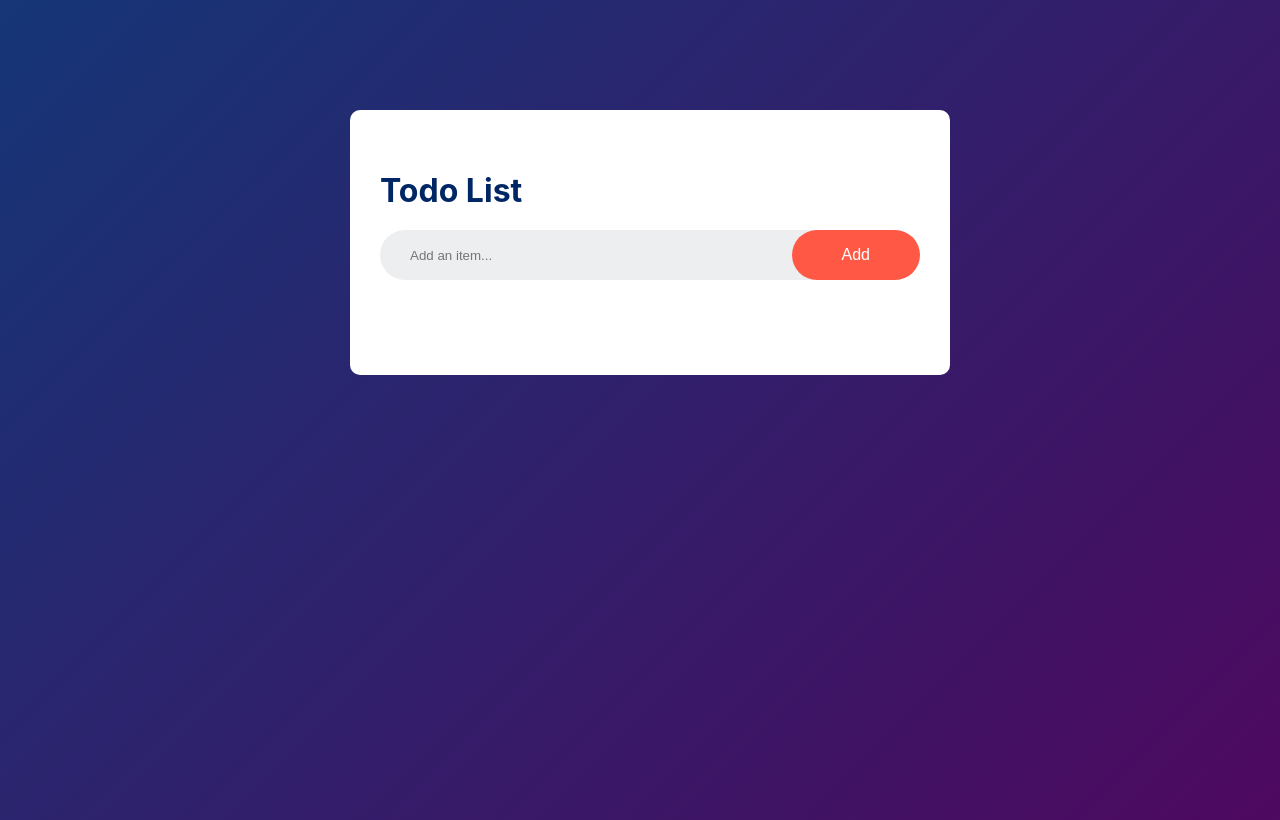
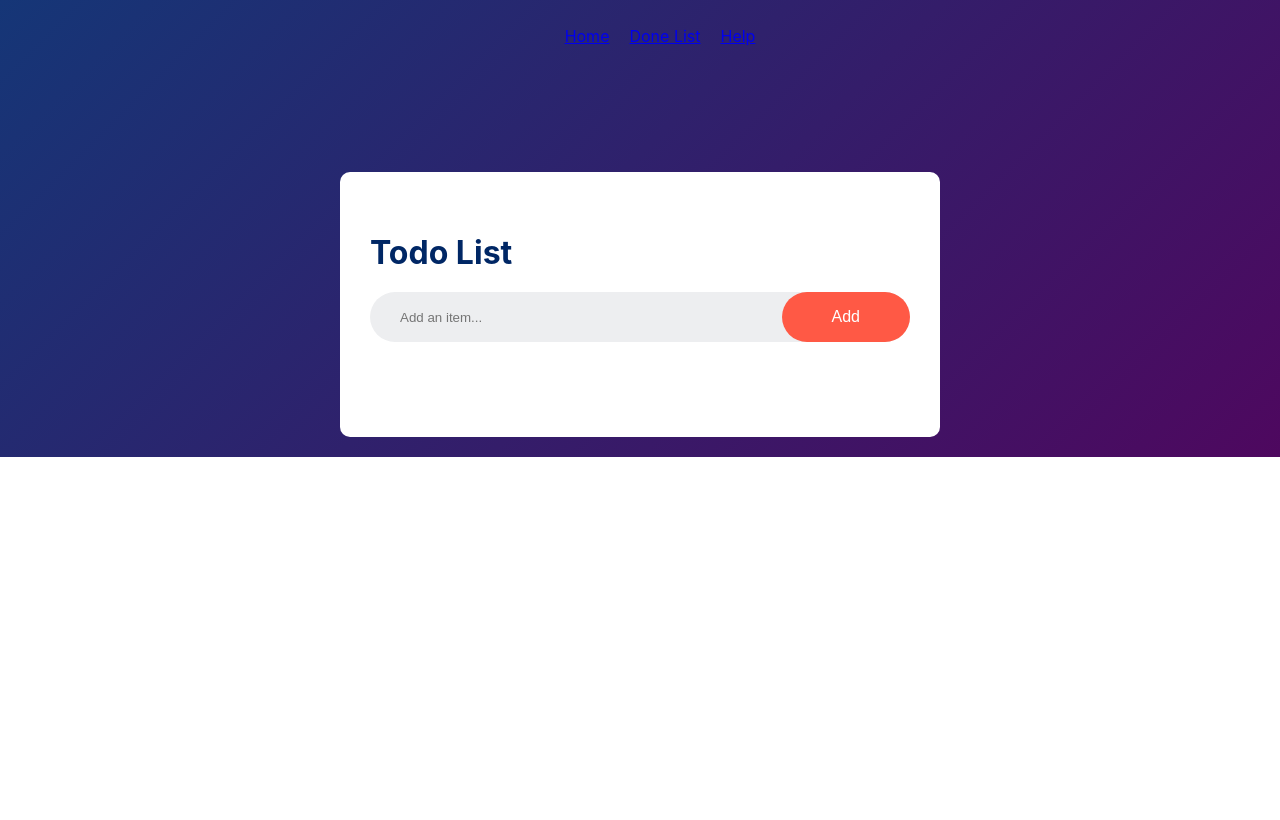
Before and after one commit to casquar1/day11-Arianne, a React (Create React App) app in the folder todo-list/: page / in a window 1280 px wide. Built offline with nearby package versions, Linux system fonts and the light colour scheme.

Commit message:
feat: add navbar for links

```diff
--- a/todo-list/src/App.js
+++ b/todo-list/src/App.js
@@ -3,7 +3,16 @@ import TodoList from './components/TodoList';
 
 function App() {
   return (
-    <div className="App">
+    <div className="app">
+      <div className="nav-bar">
+        <nav>
+          <ul>
+            <li><a href={"/"}>Home</a></li>
+            <li><a href={"/done"}>Done List</a></li>
+            <li><a href={"/help"}>Help</a></li>
+          </ul>
+        </nav>
+      </div>
       <TodoList />
     </div>
   );
--- a/todo-list/src/components/TodoList.js
+++ b/todo-list/src/components/TodoList.js
@@ -7,12 +7,10 @@ const TodoList = () => {
     const todos = useSelector((state) => state.todo.todoList);
 
     return (
-        <div className="container">
-            <div className="todo-container">
-                <h1>Todo List</h1>
-                <TodoGenerator />
-                <TodoGroup todos={todos} />
-            </div>
+        <div className="todo-container">
+            <h1>Todo List</h1>
+            <TodoGenerator />
+            <TodoGroup todos={todos} />
         </div>
     );
 }
--- a/todo-list/src/css/App.css
+++ b/todo-list/src/css/App.css
@@ -33,3 +33,21 @@
     transform: rotate(360deg);
   }
 }
+
+.app {
+  background: linear-gradient(135deg, #153677, #4e085f);
+  display: flex;
+  justify-content: center;
+  flex-direction: column;
+  align-items: center;
+}
+
+.app>.nav-bar>nav>ul {
+  display: flex;
+  justify-content: center;
+}
+
+.app>.nav-bar>nav>ul>li {
+  padding: 10px;
+  list-style: none;
+}
```
